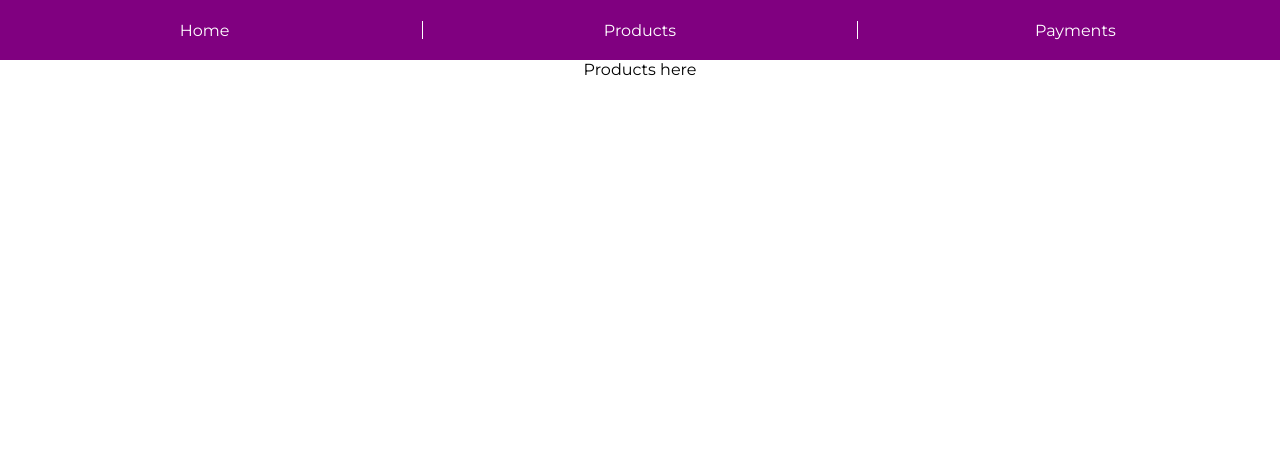
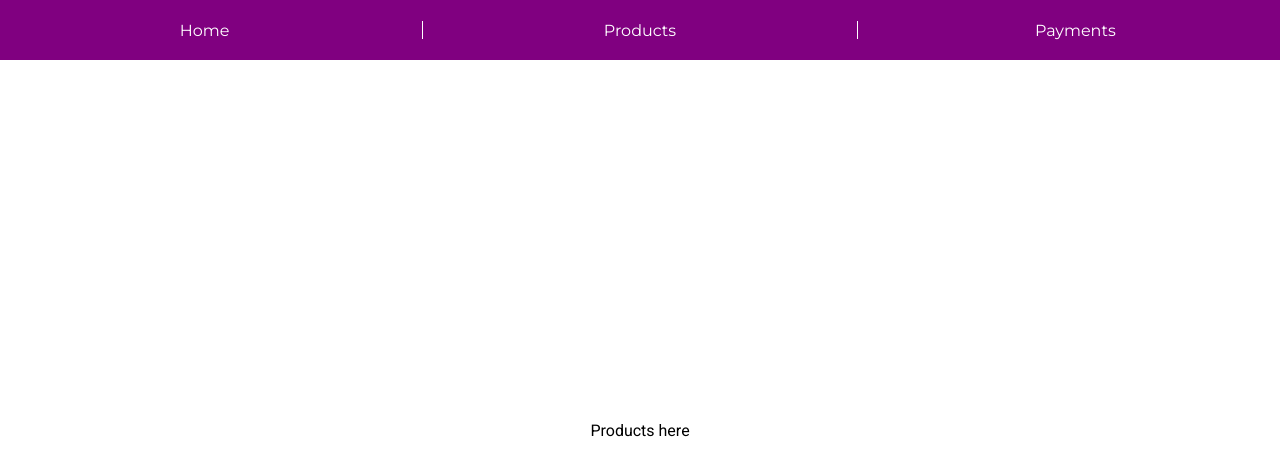
Before and after one commit to SalahAnnuka/React-2, a React (Create React App) app in the folder react2/: page /products in a window 1280 px wide. Shown: the top 476 px of the page. Built offline with nearby package versions, Linux system fonts and the light colour scheme.

Commit message:
update all

```diff
--- a/react2/src/App.css
+++ b/react2/src/App.css
@@ -7,7 +7,7 @@
   text-align: center;
   width: 100vw;
   height: 100vh;
-  font-family: "Montserrat", sans-serif;
+  font-family: "Roboto", sans-serif;
   font-optical-sizing: auto;
   font-style: normal;
 }
--- a/react2/src/Home.css
+++ b/react2/src/Home.css
@@ -1,4 +1,4 @@
-.home{
+.Home{
     display:flex;
     flex: 1 1;
     flex-direction: column;
--- a/react2/src/Home.js
+++ b/react2/src/Home.js
@@ -8,7 +8,7 @@ class Home extends React.Component{
     }
     render(){
         return(
-            <div className="home">
+            <div className="Home">
                 <h1 className="title">Login</h1>
                 <form className="login">
                     <input type="text" placeholder="Username" className="field"/>
--- a/react2/src/Products.css
+++ b/react2/src/Products.css
@@ -0,0 +1,7 @@
+.Products{
+    display:flex;
+    flex: 1 1;
+    flex-direction: column;
+    align-items: center;
+    justify-content: center;
+}
--- a/react2/src/Products.js
+++ b/react2/src/Products.js
@@ -9,7 +9,7 @@ class Products extends React.Component{
     render(){
         return(
 
-            <div>Products here</div>
+            <div className="Products">Products here</div>
         );
     }
 }
```
